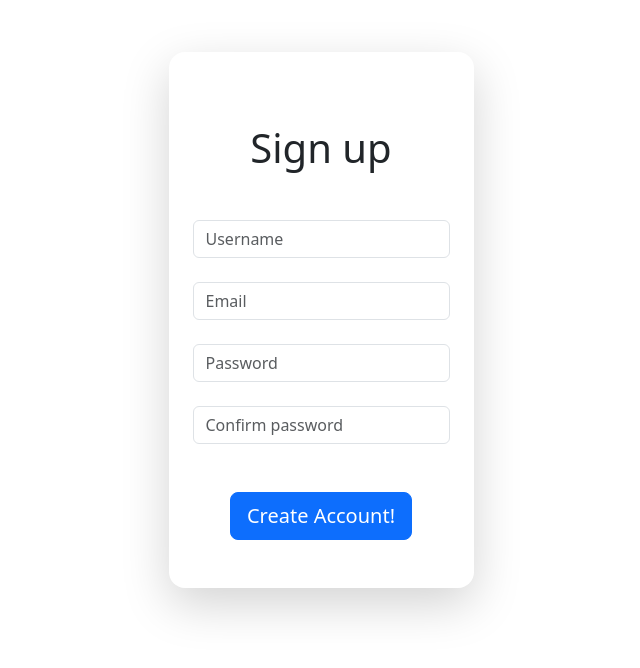
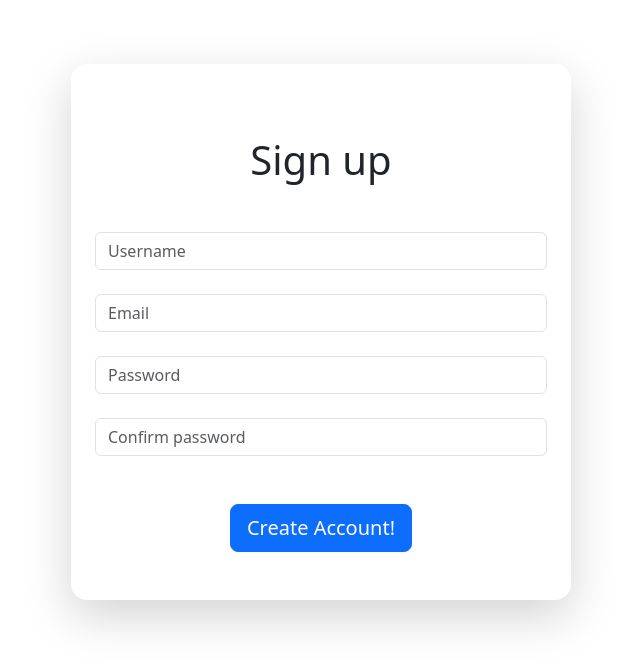
Before and after one commit to santoes7789/digital_internal, a Flask app: page /signup in a window 1280 px wide. Shown: the part 56-724 px from the top of the page, without its empty margins (319-959 px from the left). Run offline with Flask 3, Linux system fonts and the light colour scheme; some libraries are stand-ins or nearby versions.

Commit message:
wider signup containers

```diff
--- a/flaskr/static/styles.css
+++ b/flaskr/static/styles.css
@@ -5,6 +5,11 @@ body {
 
 p {
 	line-height: 0.5;
+}
+
+.form-container {
+	width: 500px;
+	margin: 1.5rem;
 }
 
 .form-control {
--- a/flaskr/templates/login.html
+++ b/flaskr/templates/login.html
@@ -2,7 +2,7 @@
 
 {% block content %}
 <div class="d-flex justify-content-center align-items-center vh-100">
-	<div class="shadow-lg p-4 rounded-4 mb-5">
+	<div class="shadow-lg p-4 rounded-4 mb-5 form-container">
 		<form method="POST" class="form-login text-center">
 			<h1 class="m-5">Login</h1>
 			<input type="email" id="email" name="email" class="form-control" placeholder="Email Address" required>
--- a/flaskr/templates/signup.html
+++ b/flaskr/templates/signup.html
@@ -2,7 +2,7 @@
 
 {% block content %}
 	<div class="d-flex justify-content-center align-items-center vh-100">
-		<div class="shadow-lg p-4 rounded-4 mb-5">
+		<div class="shadow-lg p-4 rounded-4 mb-5 form-container">
 			<form method="POST" class="form-signup text-center">
 				<h1 class="m-5">Sign up</h1>
 				<input type="text" id="username" name="username" class="form-control" placeholder="Username"  required>
```
